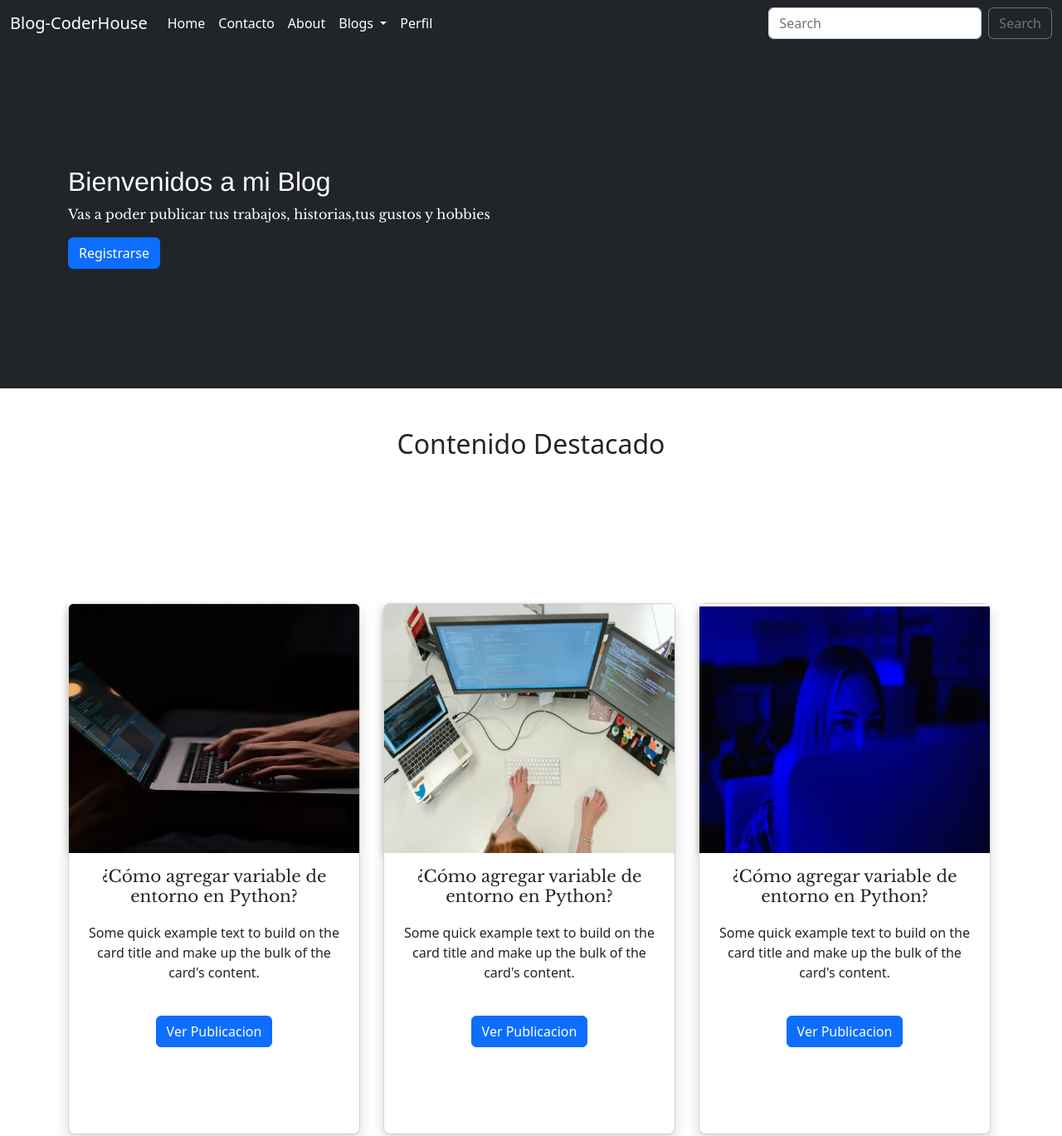
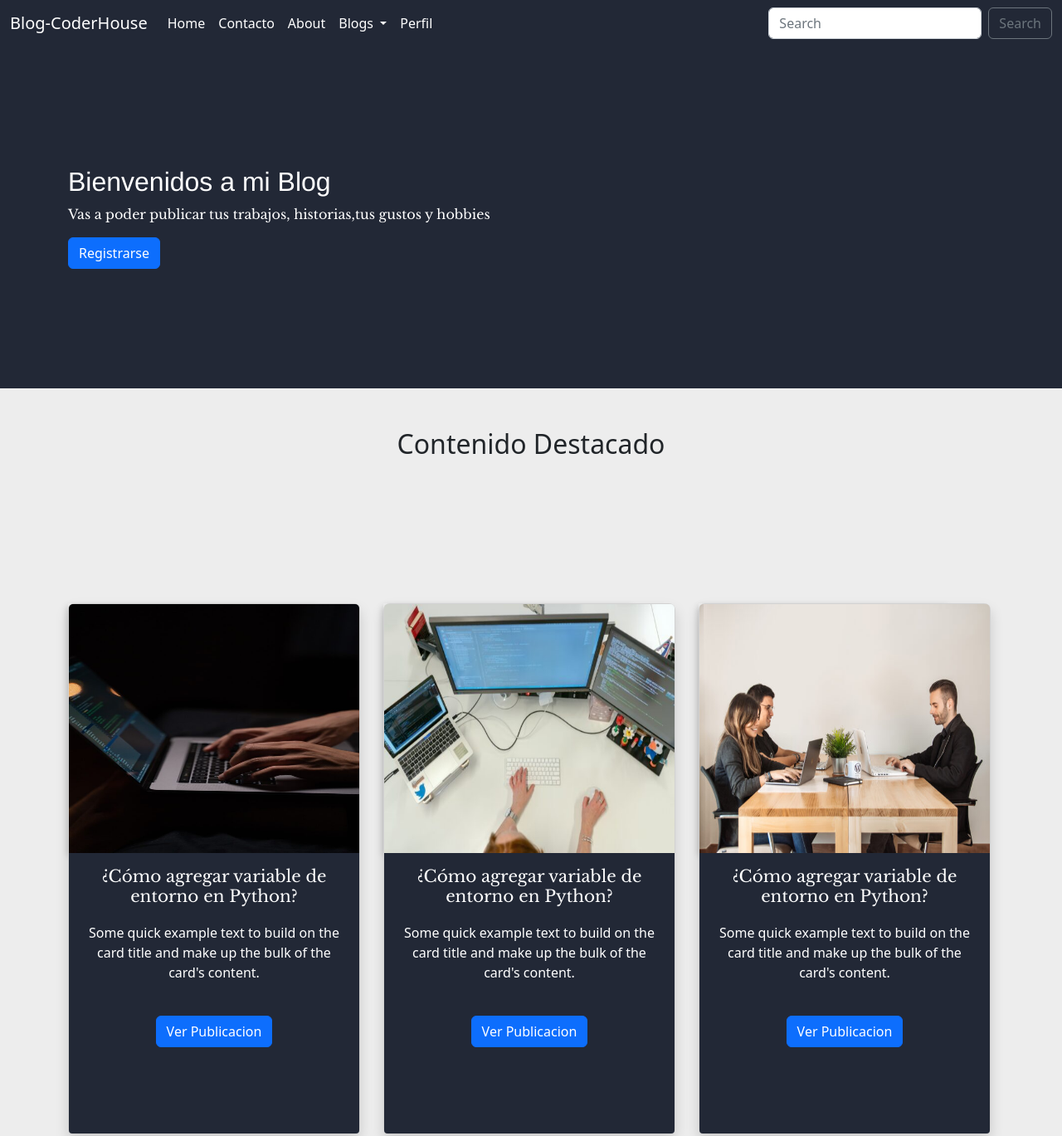
Before and after one commit to lcerrotti/Primera_Entrega_DesarrolloWeb, a plain HTML site: page index.html in a window 1280 px wide. Shown: the top 1369 px of the page at 83% size. Drawn offline with nearby package versions, Linux system fonts and the light colour scheme.

Commit message:
se modifica paleta de colores

```diff
--- a/css/styles.css
+++ b/css/styles.css
@@ -2,7 +2,35 @@
 
 
 body{
- background-color: rgb(255, 255, 255);
+ background-color: #EDEDED;
+}
+
+/* colors */
+
+.banner-idex-blue {
+    background-color: #222836;
+}
+
+.nav-blue {
+    background-color: #222836;
+}
+
+.nav-pagination {
+    background-color: #EDEDED;
+}
+
+.card-body {
+    background-color: #222836;
+    border-bottom-left-radius: 4px;
+    border-bottom-right-radius: 4px;
+}
+
+.card-text {
+    color: white;
+}
+
+.card-title {
+    color: white;
 }
 
 /* fonts */
--- a/index.html
+++ b/index.html
@@ -11,7 +11,7 @@
 </head>
 <body>
 
-    <nav class="navbar navbar-expand-lg bg-dark">
+    <nav class="navbar navbar-expand-lg nav-blue">
         <div class="container-fluid">
           <a class="navbar-brand text-white disabled" href="#">Blog-CoderHouse</a>
           <button class="navbar-toggler" type="button" data-bs-toggle="collapse" data-bs-target="#navbarScroll" aria-controls="navbarScroll" aria-expanded="false" aria-label="Toggle navigation">
@@ -53,7 +53,7 @@
 
     <!-- ========== Header ========== -->
 
-    <header class="container-fluid bg-dark py-5">
+    <header class="container-fluid banner-idex-blue py-5">
         <div class="container py-5">
             <div class="my-5 row">
 
@@ -177,7 +177,7 @@
                         <div class="flip-card">
                             <div class="flip-card-inner">
                                 <div class="card shadow rounded-3" style="width: 22rem; height: 40rem;">
-                                    <img src="./Images/imagen3.png" class="card-img-top" alt="..." width="500" height="300">
+                                    <img src="./Images/imagen4.jpg" class="card-img-top" alt="..." width="500" height="300">
                                     <div class="card-body">
                                         <h2 class="card-title h5">¿Cómo agregar variable de entorno en Python?</h2>
                                         <p class="card-text">Some quick example text to build on the card title and make up the bulk of the card's content.</p><br>
```
Also changed, not shown: pages/about.html (+1 -1 lines), pages/blog.html (+2 -2 lines), pages/contacto.html (+1 -1 lines), pages/perfil.html (+1 -1 lines), pages/publicacion.html (+1 -1 lines).
